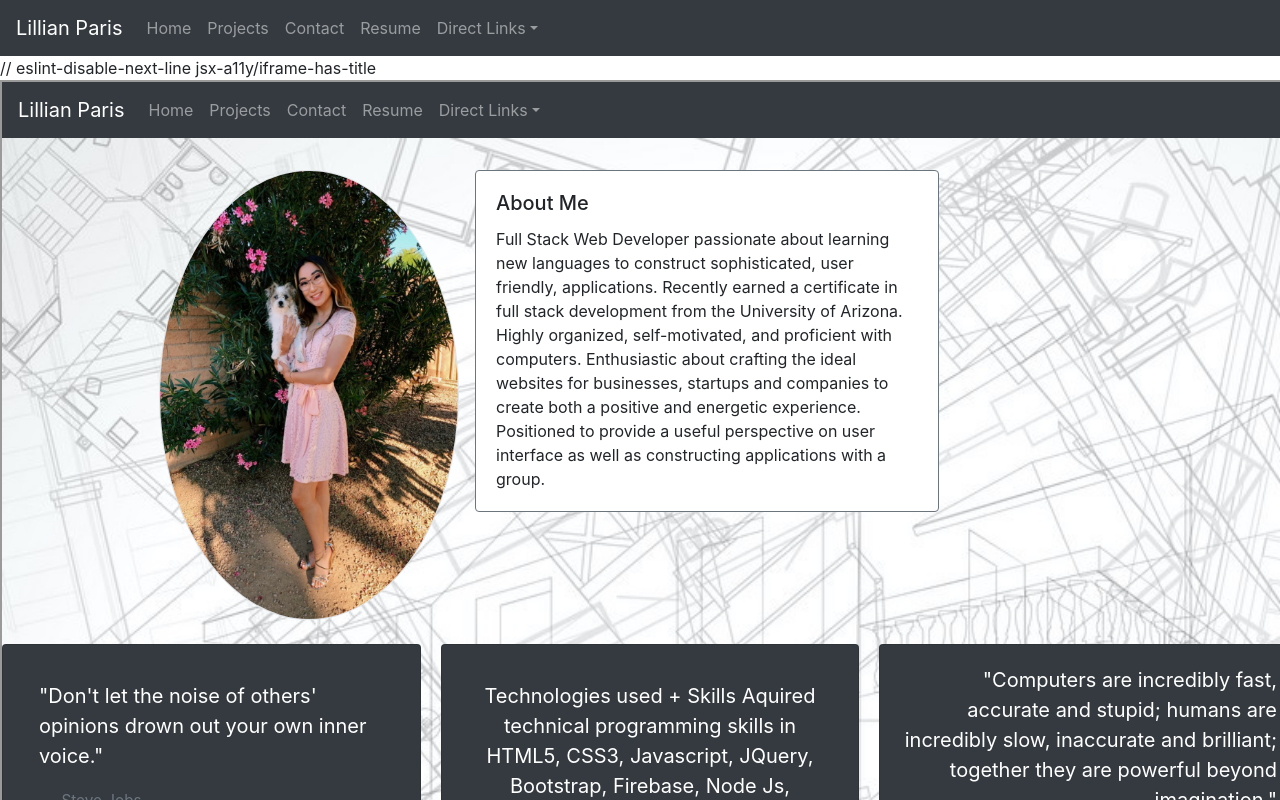
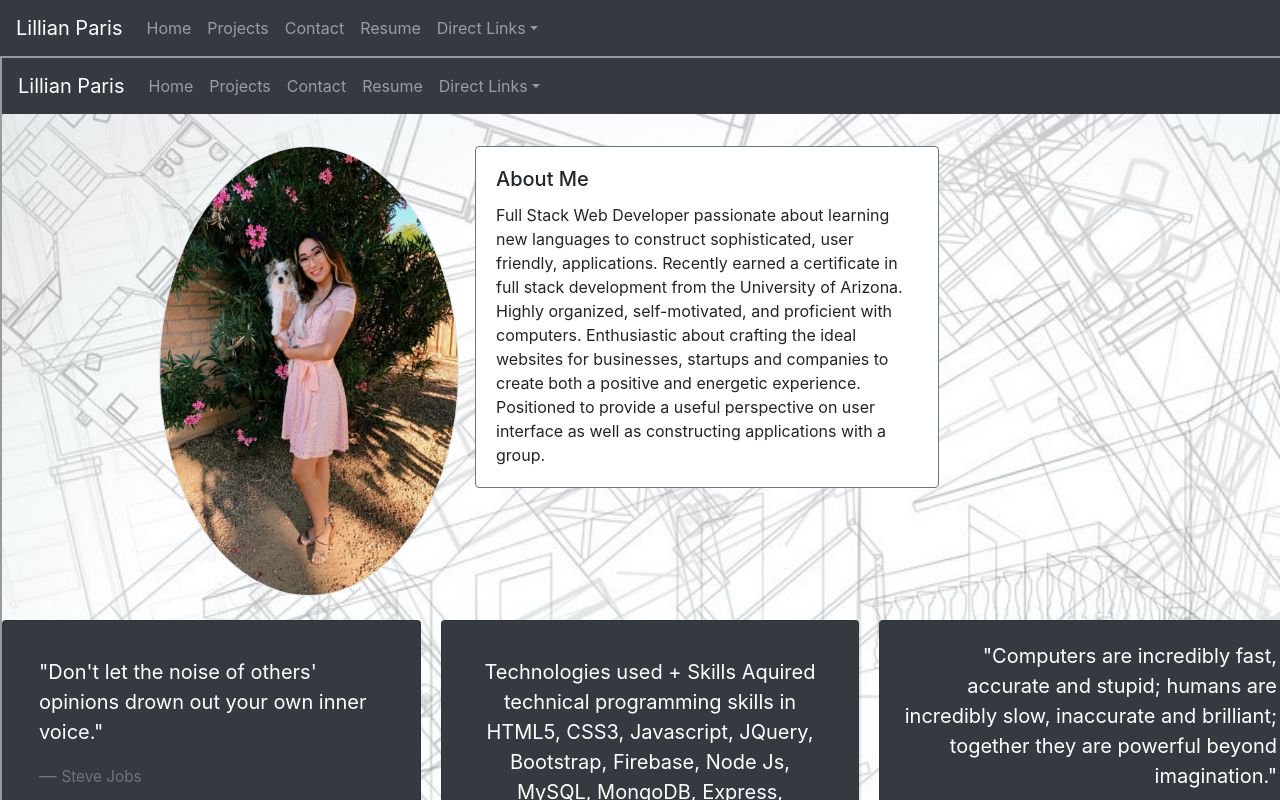
Before and after one commit to lillianparis/Portfolio-React, a React (Create React App) app: page /Resume in a window 1280 px wide. Shown: the top 800 px of the page. Built offline with nearby package versions, Linux system fonts and the light colour scheme.

Commit message:
Moved disable

```diff
--- a/src/Components/Resume.js
+++ b/src/Components/Resume.js
@@ -5,8 +5,8 @@ import PDF from './NewResume2.pdf';
 
 const Resume = () => {
     return (
+        // eslint-disable-next-line jsx-a11y/iframe-has-title
         <>
-        // eslint-disable-next-line jsx-a11y/iframe-has-title
         <iframe src={PDF} height="1000" width="1300" ></iframe>
         </>
         );
```
